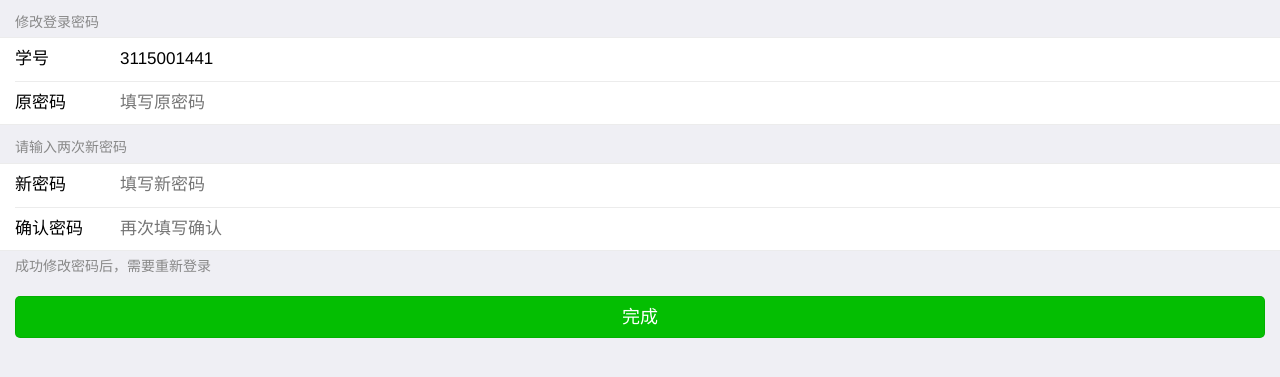
After one commit to Ngwind/myGraduationPro, a Django app: template TeachSystem/users/templates/users/changepwd.html in a window 1280 px wide. The commit adds this page. Shown: the top 377 px of the page. Run offline with Django 3.2, Linux system fonts and the light colour scheme; the template is opened without the code that fills it, so the values that code supplies are empty.

Commit message:
完成更多操作、修改密码、未登录页面功能的实现。 openid新增字段。重新迁移数据库

```diff
--- a/TeachSystem/users/models.py
+++ b/TeachSystem/users/models.py
@@ -42,6 +42,7 @@ class Teacher(AbstractUser):
 class Openid(models.Model):
     openid = models.CharField('openid', max_length=200, default=None)
     studentid = models.ForeignKey('Student', on_delete=models.CASCADE, verbose_name="学号")
+    islogin = models.CharField('登录状态', max_length=10, default="no")
     createdate = models.DateTimeField("添加时间", auto_now_add=True)
     editdate = models.DateTimeField("修改时间", auto_now=True)
 
--- /dev/null
+++ b/TeachSystem/users/static/users/js/chpwd.js
@@ -0,0 +1,49 @@
+$(document).ready(function () {
+    $.ajaxSetup({
+        headers: {
+            'X-CSRFToken': $("input:hidden").val()
+        }
+    });
+
+    //注册表单提交事件
+    document.getElementById("login").addEventListener('click',
+        function () {
+           weui.form.validate("#changepwd",
+               function (error) {
+                   if(!error){
+                       console.log($("#new_password_f").val())
+                       if ($("#new_password_f").val() === $("#new_password_s").val()){
+                           let loading = weui.loading('提交中...');
+                                setTimeout(function () {
+                                    loading.hide();
+                                    $.post('/user/modpwd/', {
+                                        "studentid": $("#studentid").text(),
+                                        "old_password": $("#old_password").val(),
+                                        "new_password": $("#new_password_s").val()
+                                    },
+                                        function (data,status) {
+                                            console.log(data);
+                                            if(data == "success"){
+                                                weui.toast('操作成功', {
+                                                    duration: 1000,
+                                                    callback: function(){
+                                                        $(location).prop('href', 'https://open.weixin.qq.com/connect/oauth2/authorize?appid=wx425d2aedb363e9c6&redirect_uri=https%3a%2f%2fwww.gdutwuwenda.cn%2fuser%2flogin%2f&response_type=code&scope=snsapi_base&state=123#wechat_redirect')
+                                                    }
+                                                });
+                                            }else {
+                                                    if(data == "pwderror"){
+                                                        weui.topTips('原密码错误，修改密码失败', 2000);
+                                                    }else {
+                                                        weui.topTips('未知错误，修改密码失败', 2000);
+                                                    }
+                                                }
+                                        })
+                                }, 1000);
+                       }else {
+                           weui.topTips('两次密码不一致', 2000);
+                       }
+                   }
+               })
+        });
+
+});
--- a/TeachSystem/users/static/users/js/login.js
+++ b/TeachSystem/users/static/users/js/login.js
@@ -16,7 +16,7 @@ $(document).ready(function () {
                 setTimeout(function () {
                     loading.hide();
                     document.getElementById('registerForm').submit();
-                }, 500);
+                }, 3000);
             }
         });
     });
--- /dev/null
+++ b/TeachSystem/users/templates/users/changepwd.html
@@ -0,0 +1,72 @@
+{% load static %}
+<!DOCTYPE html>
+<html lang="zh-cmn-Hans">
+<head>
+    <meta charset="UTF-8">
+    <title>修改密码</title>
+    <!-- 引入 WeUI -->
+    <link rel="stylesheet" href="{% static "users/css/weui/1.1.3/weui.min.css" %}"/>
+    <link rel="stylesheet" href="{% static "users/css/weui/0.4.2/weui.min.css" %}"/>
+    <script type="text/javascript" src="{% static "users/js/jquery-3.4.0.min.js" %}"></script>
+    <script type="text/javascript" src="{% static "users/js/weui.min.js" %}"></script>
+    <meta name="viewport" content="width=device-width,initial-scale=1,user-scalable=0">
+    <style type="text/css">body{background-color:#efeff4}</style>
+    <script type="text/javascript">
+        var studentid = {{ studentid|safe }}
+    </script>
+</head>
+<body ontouchstart>
+    <div id="container">
+        <form id="changepwd" method="post">
+            {% csrf_token %}
+            <div class="weui_cells_title">修改登录密码</div>
+            <div class="weui_cells weui_cells_form">
+                <div class="weui_cell">
+                    <div class="weui_cell_hd">
+                        <label for="" class="weui_label">学号</label>
+                    </div>
+                    <div class="weui_cell_bd weui_cell_primary">
+                        <label id="studentid" for="" class="weui_label">3115001441</label></div>
+
+                </div>
+                <div class="weui_cell">
+                <div class="weui_cell_hd">
+                    <label for="" class="weui_label">原密码</label>
+                </div>
+                <div class="weui_cell_bd weui_cell_primary">
+                    <input id="old_password" type="password" name="old_password" class="weui_input" required="" pattern="[\w]{6,}" notmatchtips="密码至少6位" placeholder="填写原密码"></div>
+
+            </div></div>
+            <div class="weui_cells_title">请输入两次新密码</div>
+            <div class="weui_cells weui_cells_form">
+                <div class="weui_cell">
+                    <div class="weui_cell_hd">
+                        <label for="" class="weui_label">新密码</label>
+                    </div>
+                    <div class="weui_cell_bd weui_cell_primary">
+                        <input id="new_password_f" type="password" name="password_f" class="weui_input" required pattern="[\w]{6,}" notmatchtips="密码至少6位" placeholder="填写新密码"></div>
+                    <div class="weui_cell_ft">
+                        <i class="weui_icon_warn"></i>
+                    </div>
+                </div>
+                <div class="weui_cell">
+                    <div class="weui_cell_hd">
+                        <label for="" class="weui_label">确认密码</label>
+                    </div>
+                    <div class="weui_cell_bd weui_cell_primary">
+                        <input id="new_password_s" type="password" name="password" class="weui_input" required pattern="[\w]{6,}" notmatchtips="密码至少6位" placeholder="再次填写确认"></div>
+                    <div class="weui_cell_ft">
+                        <i class="weui_icon_warn"></i>
+                    </div>
+                </div>
+            </div>
+            <p class="weui_cells_tips">成功修改密码后，需要重新登录</p>
+            <div class="weui_btn_area">
+                <a id="login" href="javascript:;" class="weui_btn weui_btn_primary js_btn">完成
+                </a>
+            </div>
+        </form>
+    </div>
+<script type="text/javascript" src="{% static "users/js/chpwd.js" %}"></script>
+</body>
+</html>
--- a/TeachSystem/users/urls.py
+++ b/TeachSystem/users/urls.py
@@ -5,4 +5,8 @@ urlpatterns = [
     path("", views.index, name="index"),
     path("login/", views.login, name="login"),
     path("logout/", views.logout, name="logout"),
+    path('moresettings/', views.more_settings, name="moresettings"),
+    path('changepwd/', views.re_change_pwd, name="changepwd"),
+    path('modpwd/', views.change_pwd, name="modpwd"),
+    path("nologin/", views.no_login, name="nologin"),
 ]
```
Also changed, not shown: TeachSystem/users/static/users/js/center.js (+8 -4 lines), TeachSystem/users/templates/users/more.html (added, +30 -0 lines), TeachSystem/users/templates/users/nologin.html (added, +22 -0 lines), TeachSystem/users/templates/users/profile.html (+3 -6 lines), TeachSystem/users/views.py (+53 -3 lines), TeachSystem/courses/migrations/0003_auto_20190413_1631.py (added), TeachSystem/users/migrations/0002_auto_20190413_1631.py (added).
